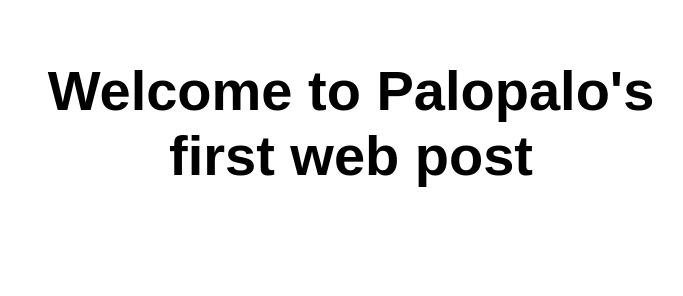
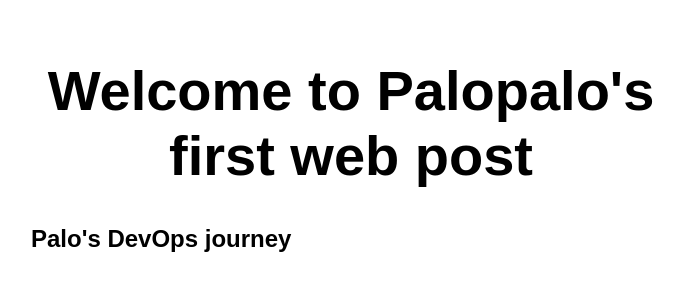
Before and after one commit to ChinyereNwaudu/my_second_SWA, a website: page src/index.html in a window 1280 px wide. Shown: the whole page, without its empty margins (289-972 px from the left). Drawn offline with Linux system fonts and the light colour scheme.

Commit message:
Update index.html

```diff
--- a/src/index.html
+++ b/src/index.html
@@ -11,6 +11,7 @@
 <body>
   <main>
     <h1>Welcome to Palopalo's first web post</h1>
+     <h2>Palo's DevOps journey</h2>
   </main>
 </body>
 
```
